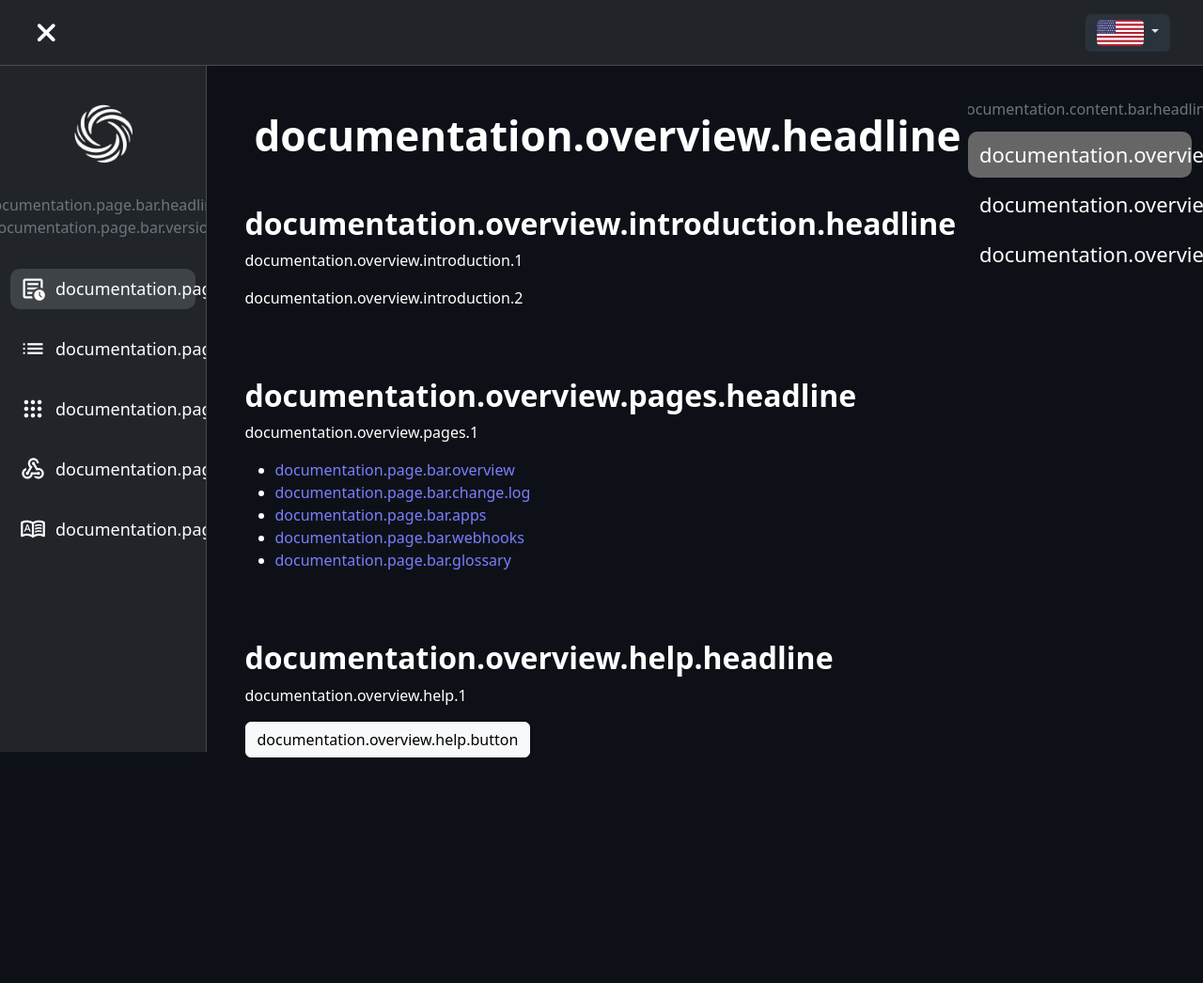
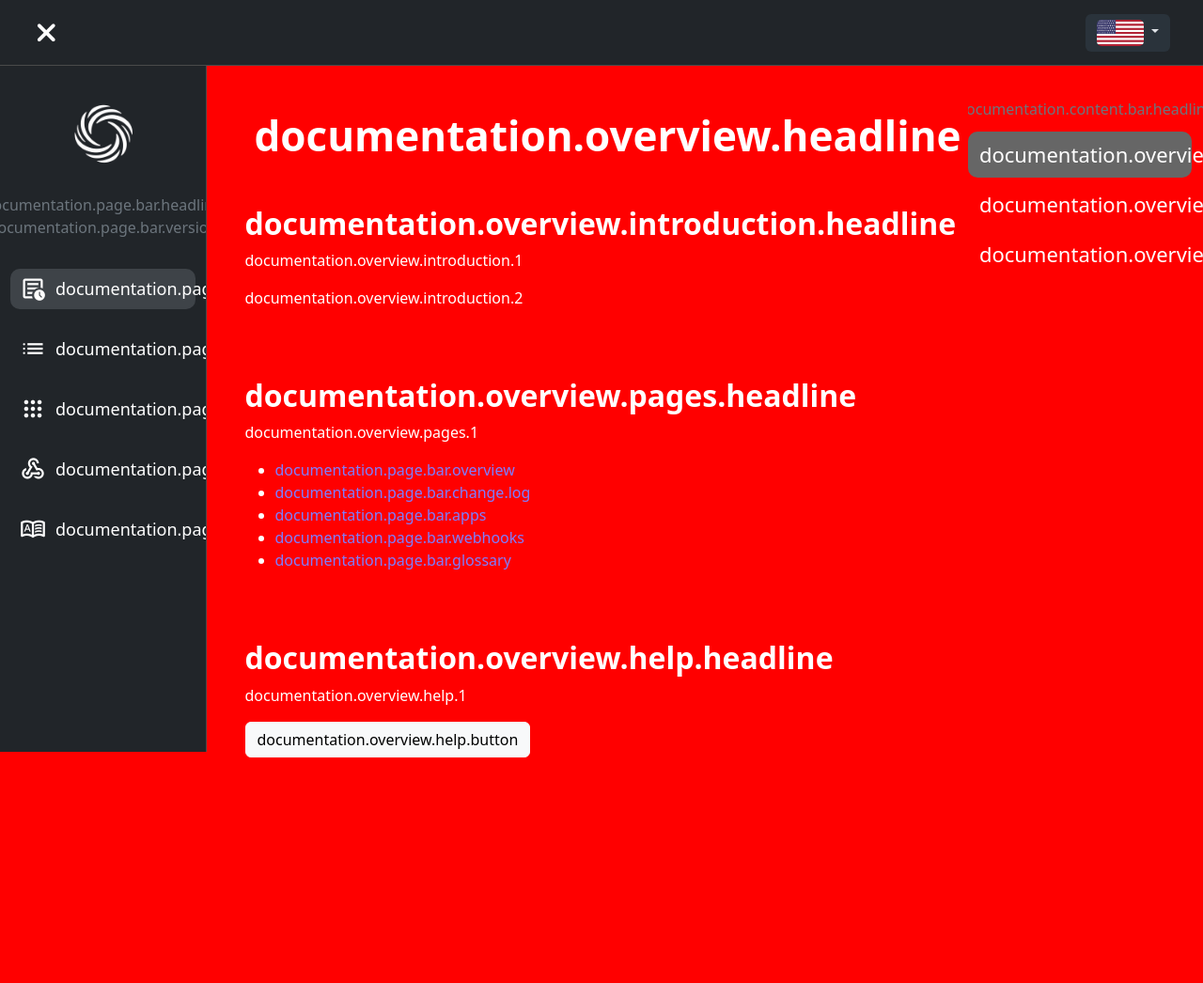
Before and after one commit to taskwolf-net/taskwolf-documentation, a Django app: page / in a window 1280 px wide. Shown: the top 1046 px of the page at 94% size. Run offline with Django 4.2, Linux system fonts and the light colour scheme; some libraries are stand-ins or nearby versions.

Commit message:
Test static file deployment

```diff
--- a/static/css/base/main.css
+++ b/static/css/base/main.css
@@ -1,6 +1,6 @@
 body {
   color: white !important;
-  background-color: #0d1117 !important;
+  background-color: red !important;
 }
 
 body::-webkit-scrollbar {
```
